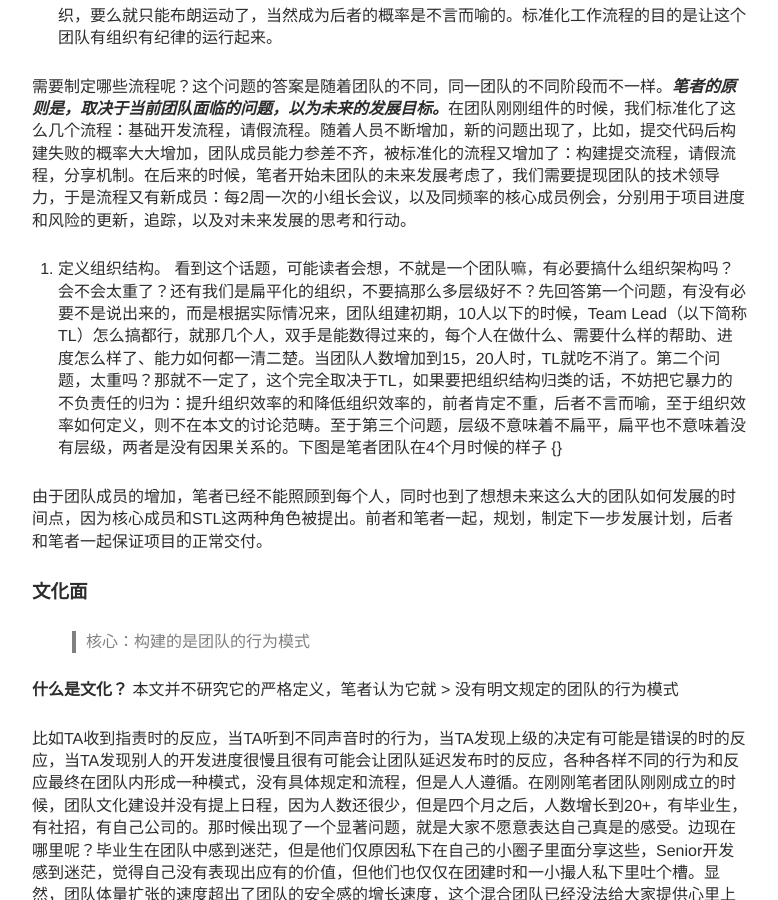
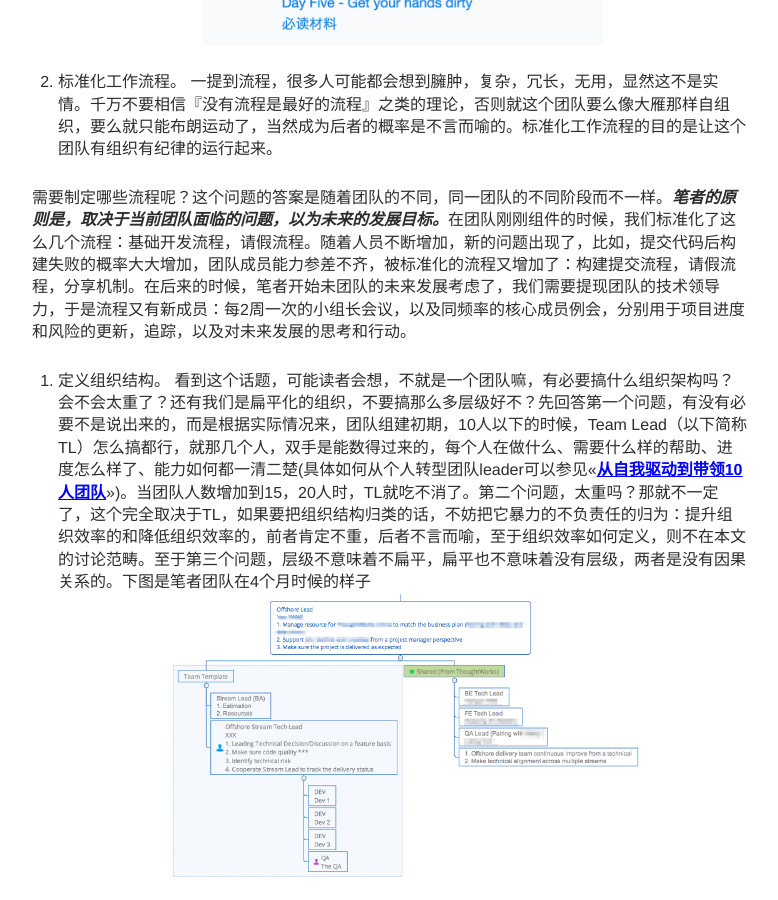
Before and after one commit to yangdong/yangdong.github.io, a Jekyll site: the page built from _posts/2017-03-27-how-to-quick-rampup-team.md, in a window 1280 px wide and 900 px high, scrolled down 4186 px. Shown: the whole window, without its empty margins (250-1028 px from the left). Built offline with Jekyll 4.4.1, drawn with Linux system fonts in a browser that asks for light colours; Markdown is read by kramdown in place of the engine named in the settings; comment, search, counter and statistics services are not loaded.

Commit message:
update how to quick ramp team

```diff
--- a/_posts/2017-03-27-how-to-quick-rampup-team.md
+++ b/_posts/2017-03-27-how-to-quick-rampup-team.md
@@ -54,7 +54,7 @@ tags: [团队,领导力]
 > 核心目标：构建的是团队的能力
 
 没有任何一个团队能在组建初期就达到技术能力的最大化，抛开团队协作的成分来看，团队至少需要了解目标客户的商业模式，业务需求，目标用户等，如果涉及遗留系统，还需要对它们进行深度学习，以便为维护，新特性开发或者和新系统集成时做些铺垫。因此团队的能力是需要培养的。不过，同样是能力建设，它确要被分开来看，目的是：给客户信心（能力提升还能给客户提供信心，是的，没错！），为团队设定能力提升目标。怎么分能达到这个两个目的呢？一般会这个分：**技术能力**和**应用能力**。 来，先看下图
-![hero-image]({{ site.url }}/assets/common/images/team-rampup/tech-spider-radar.jpg)
+![img-large-size-height]({{ site.url }}/assets/common/images/team-rampup/tech-spider-radar.jpg)
 
 图中有两个蛛网图，分别体现了团队的这两种能力。第一种能力，Technical Skill，主要是指的普遍使用的技术能力，比如.Net技术栈的能力，前端能力，devOps能力，构建的能力，版本管理的能力，自动化测试的能力等，这些能力的特点就是和客户没有任何关系，不管是和客户A合作还是客户B合作，这些都是不已客户为转移的；第二种能力，Application Skill，主要是指与客户强相关的应用能力，比如客户不同系统，代码库，基础设施，架构，甚至包括编码规范。当然，既然和客户强相关，那么不同客户的该类能力的差别就极大了，可以说是客户定制化能力。
 
@@ -78,7 +78,8 @@ tags: [团队,领导力]
 
 需要制定哪些流程呢？这个问题的答案是随着团队的不同，同一团队的不同阶段而不一样。*笔者的原则是，取决于当前团队面临的问题，以为未来的发展目标。*在团队刚刚组件的时候，我们标准化了这么几个流程：基础开发流程，请假流程。随着人员不断增加，新的问题出现了，比如，提交代码后构建失败的概率大大增加，团队成员能力参差不齐，被标准化的流程又增加了：构建提交流程，请假流程，分享机制。在后来的时候，笔者开始未团队的未来发展考虑了，我们需要提现团队的技术领导力，于是流程又有新成员：每2周一次的小组长会议，以及同频率的核心成员例会，分别用于项目进度和风险的更新，追踪，以及对未来发展的思考和行动。
 
-1.	定义组织结构。 看到这个话题，可能读者会想，不就是一个团队嘛，有必要搞什么组织架构吗？会不会太重了？还有我们是扁平化的组织，不要搞那么多层级好不？先回答第一个问题，有没有必要不是说出来的，而是根据实际情况来，团队组建初期，10人以下的时候，Team Lead（以下简称TL）怎么搞都行，就那几个人，双手是能数得过来的，每个人在做什么、需要什么样的帮助、进度怎么样了、能力如何都一清二楚。当团队人数增加到15，20人时，TL就吃不消了。第二个问题，太重吗？那就不一定了，这个完全取决于TL，如果要把组织结构归类的话，不妨把它暴力的不负责任的归为：提升组织效率的和降低组织效率的，前者肯定不重，后者不言而喻，至于组织效率如何定义，则不在本文的讨论范畴。至于第三个问题，层级不意味着不扁平，扁平也不意味着没有层级，两者是没有因果关系的。下图是笔者团队在4个月时候的样子 {}
+1.	定义组织结构。 看到这个话题，可能读者会想，不就是一个团队嘛，有必要搞什么组织架构吗？会不会太重了？还有我们是扁平化的组织，不要搞那么多层级好不？先回答第一个问题，有没有必要不是说出来的，而是根据实际情况来，团队组建初期，10人以下的时候，Team Lead（以下简称TL）怎么搞都行，就那几个人，双手是能数得过来的，每个人在做什么、需要什么样的帮助、进度怎么样了、能力如何都一清二楚(具体如何从个人转型团队leader可以参见<<[**从自我驱动到带领10人团队**](2015/09/10/how-to-be-a-professional-team-lead)>>)。当团队人数增加到15，20人时，TL就吃不消了。第二个问题，太重吗？那就不一定了，这个完全取决于TL，如果要把组织结构归类的话，不妨把它暴力的不负责任的归为：提升组织效率的和降低组织效率的，前者肯定不重，后者不言而喻，至于组织效率如何定义，则不在本文的讨论范畴。至于第三个问题，层级不意味着不扁平，扁平也不意味着没有层级，两者是没有因果关系的。下图是笔者团队在4个月时候的样子![img-large-size-height]({{ site.url }}/assets/common/images/team-rampup/team-structure.png)
+
 
 由于团队成员的增加，笔者已经不能照顾到每个人，同时也到了想想未来这么大的团队如何发展的时间点，因为核心成员和STL这两种角色被提出。前者和笔者一起，规划，制定下一步发展计划，后者和笔者一起保证项目的正常交付。
 
@@ -92,7 +93,7 @@ tags: [团队,领导力]
 
 * 人员能力培养计划，该计划主要是通过知识分享来提高大家对项目中使用到的关键技术的理解
 * Senior人员胜任力模型，主要描述了作为一个高级开发工程师，TA需要在团队中表现出的行为准则
-* 反馈导入，明确大家对于反馈的正确态度，如何给别人提供反馈以及如何收集反馈，详情请参见《[你会给别人提反馈吗？](/2015/06/05/how-to-provide-feedback)》
+* 反馈导入，明确大家对于反馈的正确态度，如何给别人提供反馈以及如何收集反馈，详情请参见《[**你会给别人提反馈吗？**](/2015/06/05/how-to-provide-feedback)》
 
 前两件事情是在解决个人能力以及团队对自身期望的问题，希望能够通过这种方式，鼓励他们做出与与自己定位想匹配的事情，换句话是说，降低了关键行为的心理门槛。
 
```
Also changed, not shown: assets/common/images/team-rampup/team-structure.png (added).
